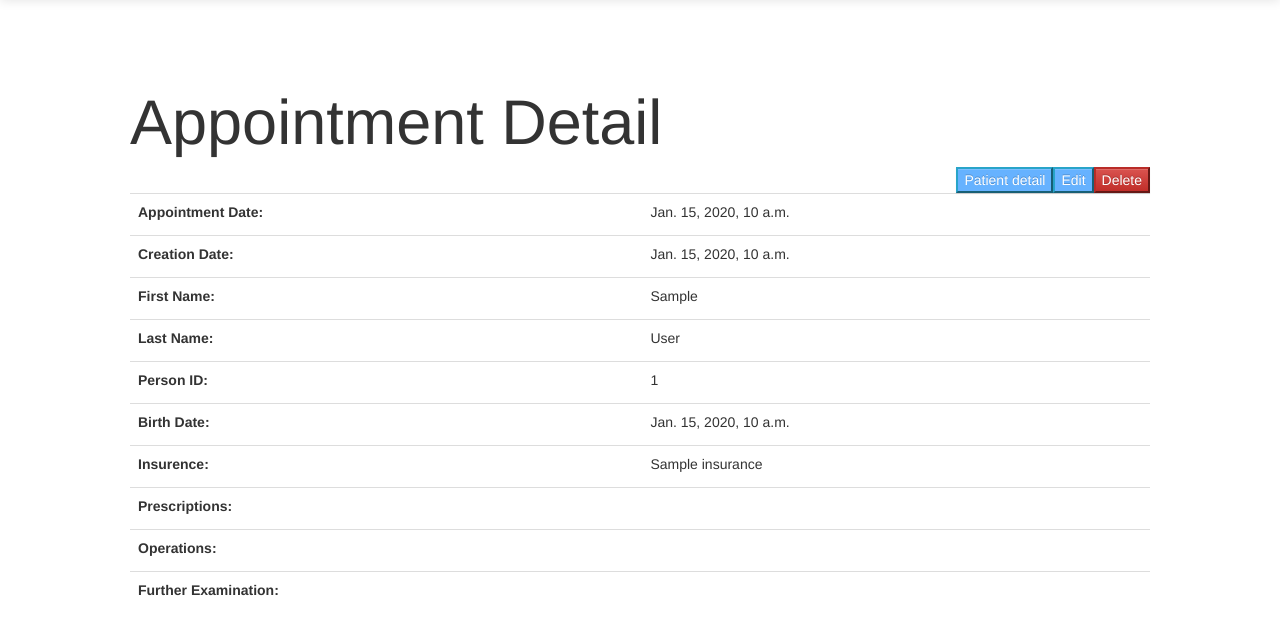
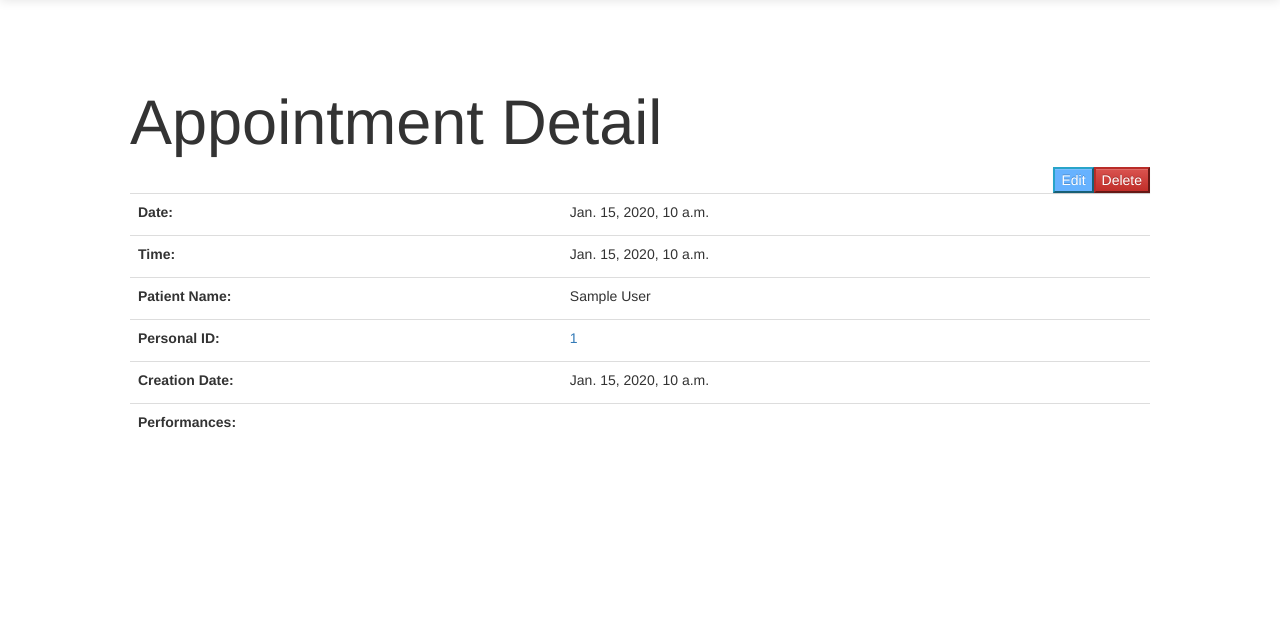
Before and after one commit to JanKoci/IIS-project, a Django app: template IIS_project/appointments/templates/appointments/appointments_detail.html in a window 1280 px wide. Shown: the part 52-687 px from the top of the page. Run offline with Django 3.2, Linux system fonts and the light colour scheme; the template is opened without the code that fills it: most values are stand-ins (such as "Sample title", 1, 10 or a date in 2020); some libraries are stand-ins or nearby versions.

Commit message:
appointments filter, form, models, views and templates updated

```diff
--- a/IIS_project/appointments/forms.py
+++ b/IIS_project/appointments/forms.py
@@ -1,7 +1,8 @@
 from django.forms import ModelForm
 from appointments import models
-
+'''
 class AppointmentForm(ModelForm):
     class Meta:
         model = models.Appointment
-        fields = ['patient', 'appointment_date', 'creation_date']
+        fields = ['patient', 'appointment_date', 'appointment_time']
+'''
--- a/IIS_project/appointments/models.py
+++ b/IIS_project/appointments/models.py
@@ -4,8 +4,9 @@ from django.urls import reverse
 
 # Create your models here.
 class Appointment(models.Model):
-    creation_date = models.DateField()
-    appointment_date = models.DateTimeField()
+    creation_date = models.DateField(auto_now_add=True)
+    appointment_date = models.DateField()
+    appointment_time = models.TimeField()
     patient = models.ForeignKey('patients.Patient', on_delete=models.CASCADE)
 
     def get_absolute_url(self):
--- a/IIS_project/appointments/templates/appointments/appointments_detail.html
+++ b/IIS_project/appointments/templates/appointments/appointments_detail.html
@@ -9,51 +9,35 @@
         <a href="{% url 'appointments:appointment_update' pk=appointment.pk %}">
             <button type="edit" class="btn-info" style="float: right;">Edit</button>
         </a>
-        <a href="{% url 'patients:patient_detail' pk=appointment.patient.person_id %}">
-            <button type="button" class="btn-info" style="float: right;" script="background-color: red;">Patient detail</button>
-        </a>
 
         <table class="table table-boarded">
             <tr>
-                <td> <label>Appointment Date: </label></td>
+                <td> <label>Date: </label></td>
                 <td>{{appointment.appointment_date}}</td>
+            </tr>
+            <tr>
+                <td> <label>Time: </label></td>
+                <td>{{appointment.appointment_time}}</td>
+            </tr>
+            <tr>
+                <td> <label>Patient Name: </label></td>
+                <td>{{appointment.patient.first_name}} {{appointment.patient.last_name}}</td>
+            </tr>
+            <tr>
+                <td> <label>Personal ID: </label></td>
+                <td>
+                    <a href="{{ appointment.patient.get_absolute_url }}"> {{ appointment.patient.person_id }} </a>
+                </td>
             </tr>
             <tr>
                 <td> <label>Creation Date: </label></td>
                 <td>{{appointment.creation_date}}</td>
             </tr>
             <tr>
-                <td> <label>First Name: </label></td>
-                <td>{{appointment.patient.first_name}}</td>
-            </tr>
-            <tr>
-                <td> <label>Last Name: </label></td>
-                <td>{{appointment.patient.last_name}}</td>
-            </tr>
-            <tr>
-                <td> <label>Person ID: </label></td>
-                <td>{{appointment.patient.person_id}}
-            </tr>
-            <tr>
-                <td> <label>Birth Date: </label></td>
-                <td>{{appointment.patient.birth_date}}
-            </tr>
-            <tr>
-                <td> <label>Insurence: </label></td>
-                <td>{{appointment.patient.insurance}}</td>
-            </tr>
-            <tr>
-                <td> <label>Prescriptions: </label></td>
+                <td> <label>Performances: </label> </td>
                 <td></td>
             </tr>
-            <tr>
-                <td> <label>Operations: </label> </td>
-                <td></td>
-            </tr>
-            <tr>
-                <td> <label>Further Examination: </label> </td>
-                <td></td>
-            </tr>
+
         </table>
     </div>
 {% endblock %}
```
Also changed, not shown: IIS_project/appointments/filters.py (+25 -1 lines), IIS_project/appointments/templates/appointments/appointments_list.html (+8 -7 lines), IIS_project/appointments/views.py (+6 -4 lines).
